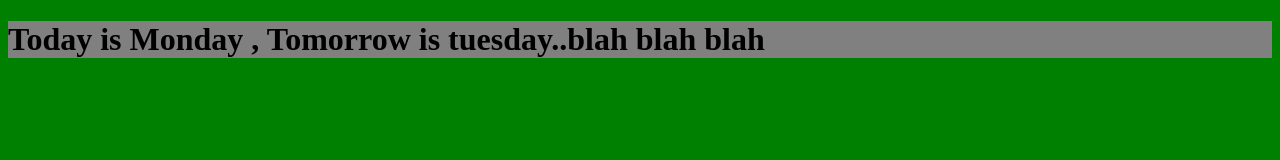
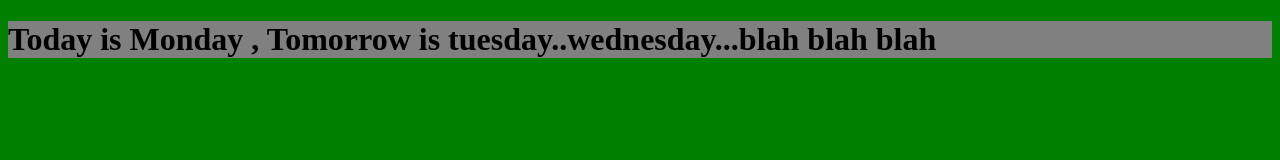
Before and after one commit to pradcww/test, a plain HTML site: page index.html in a window 1280 px wide. Drawn offline with Linux system fonts and the light colour scheme.

Commit message:
added wednesday to index.html

```diff
--- a/index.html
+++ b/index.html
@@ -8,7 +8,7 @@
      <link rel="stylesheet" href="styles.css">
  </head>
  <body>
-     <h1>Today is Monday , Tomorrow is tuesday..blah blah blah</h1>
+     <h1>Today is Monday , Tomorrow is tuesday..wednesday...blah blah blah</h1>
      <script src="app.js">
 
      </script>
```
